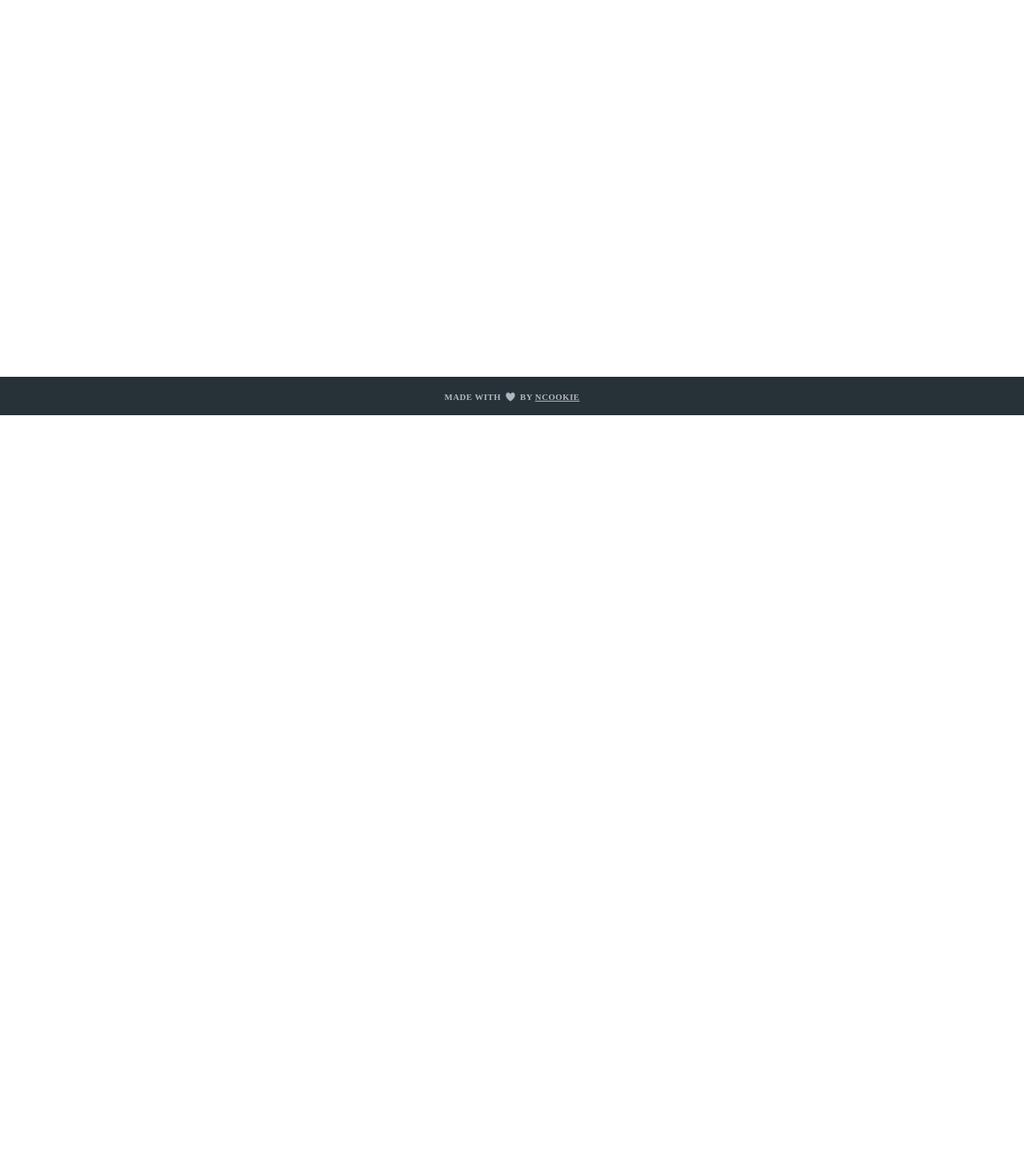
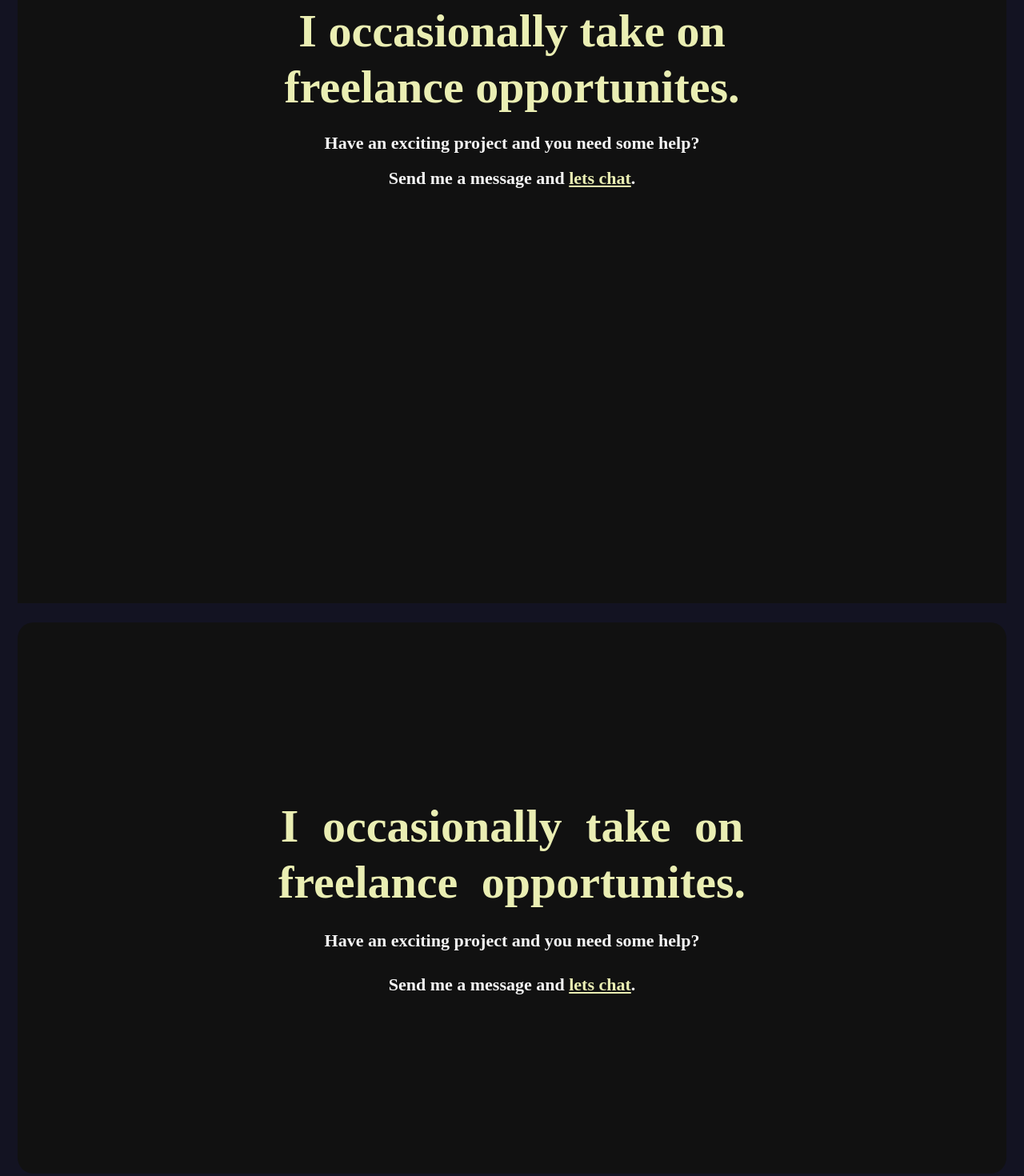
Before and after one commit to garengh4/darksidte, a SvelteKit app: page /projects in a window 1280 px wide. Shown: the part 281-1751 px from the top of the page at 80% size. Before the commit the page ends 800 px from the top, so only its background shows below. Built offline with nearby package versions, Linux system fonts and the light colour scheme.

Commit message:
need to fix em units

```diff
--- a/src/app.css
+++ b/src/app.css
@@ -16,7 +16,7 @@ html, body {
 	width: 100%;
 	height: 100%;
   color: var(--p-text);
-  font-size: large;
+  font-size: 22px;
   font-weight:bold;
-  line-height: 1.5rem;
+  line-height: 1.5em;
 }
--- a/src/lib/Footer.svelte
+++ b/src/lib/Footer.svelte
@@ -3,26 +3,78 @@
 	// Initializations:
 	const githubUser = 'Ncookiez';
 	const githubLink = `https://github.com/${githubUser}`;
+  import { config } from '$lib/config';
+
 
 </script>
 
 <!-- #################################################################################################### -->
 
 <footer>
+  <div class="container">
+    <div class="real-footer">
+      <h1>I occasionally take on</h1>
+      <h1> freelance opportunites.</h1>
+      <p>Have an exciting project and you need some help?</p>
+      <p>Send me a message and <a href="https://www.linkedin.com/in/{config.linkedin}">lets chat</a>.</p>
+
+      <!-- <div class="socials">
+        <h3>My Socials</h3>
+        <span>
+          <a href="https://www.linkedin.com/in/{config.linkedin}" target="__blank"><svg xmlns="http://www.w3.org/2000/svg" width="44" height="44" viewBox="0 0 24 24"><path d="M19 0h-14c-2.761 0-5 2.239-5 5v14c0 2.761 2.239 5 5 5h14c2.762 0 5-2.239 5-5v-14c0-2.761-2.238-5-5-5zm-11 19h-3v-11h3v11zm-1.5-12.268c-.966 0-1.75-.79-1.75-1.764s.784-1.764 1.75-1.764 1.75.79 1.75 1.764-.783 1.764-1.75 1.764zm13.5 12.268h-3v-5.604c0-3.368-4-3.113-4 0v5.604h-3v-11h3v1.765c1.396-2.586 7-2.777 7 2.476v6.759z"/></svg></a>
+          <a href="https://github.com/{config.github}" target="__blank"><svg viewBox="0 0 24 24" xmlns="http://www.w3.org/2000/svg"><path d="M12 0c-6.626 0-12 5.373-12 12 0 5.302 3.438 9.8 8.207 11.387.599.111.793-.261.793-.577v-2.234c-3.338.726-4.033-1.416-4.033-1.416-.546-1.387-1.333-1.756-1.333-1.756-1.089-.745.083-.729.083-.729 1.205.084 1.839 1.237 1.839 1.237 1.07 1.834 2.807 1.304 3.492.997.107-.775.418-1.305.762-1.604-2.665-.305-5.467-1.334-5.467-5.931 0-1.311.469-2.381 1.236-3.221-.124-.303-.535-1.524.117-3.176 0 0 1.008-.322 3.301 1.23.957-.266 1.983-.399 3.003-.404 1.02.005 2.047.138 3.006.404 2.291-1.552 3.297-1.23 3.297-1.23.653 1.653.242 2.874.118 3.176.77.84 1.235 1.911 1.235 3.221 0 4.609-2.807 5.624-5.479 5.921.43.372.823 1.102.823 2.222v3.293c0 .319.192.694.801.576 4.765-1.589 8.199-6.086 8.199-11.386 0-6.627-5.373-12-12-12z"/></svg></a>
+        </span>
+
+      </div> -->
+    </div>
+
+  </div>
+
+
 
 	<!-- Footer Content -->
-	<span>Made with </span>
-	<i id="heart" />
-	<span> by <a href="{githubLink}">Ncookie</a></span>
+  <!-- <div class="noah">
+    <span>Made with </span>
+    <i id="heart" />
+    <span> by <a href="{githubLink}">Ncookie</a></span>
+  </div> -->
+
 
 </footer>
 
 <!-- #################################################################################################### -->
 
 <style>
+  .container {
+    background:#131322;
+    padding: 0.1em 1em;
 
-	footer {
-		position: fixed;
+  }
+  .real-footer {
+    background: #111111;
+    border-radius: 20px;
+    padding: 10em 0;
+    text-align: center;
+  }
+  .real-footer > h1 {
+    font-size: 58px;
+    line-height: 1.2em;
+    color: #eaeeb3;
+    word-spacing: 15px;
+  }
+  .real-footer > p > a {
+    color: #eaeeb3;
+  }
+  .real-footer > p {
+    margin-top:1em;
+    /* padding: 15px; */
+    /* margin-top: 5em; */
+    /* line-height: 0.2em; */
+  }
+
+/* ========================================================= */
+	/* footer > .noah {
+		position:fixed;
 		bottom: 0;
 		justify-content: center;
 		align-items: center;
@@ -38,12 +90,12 @@
 		border-top: 2px solid rgba(34,40,49,0.3);
 	}
 
-	footer span a {
+	footer > .noah span a {
 		color: inherit;
 		transition: color;
 	}
 
-	footer a:hover {
+	footer > .noah a:hover {
 		color: rgba(255, 255, 255, 1);
 	}
 
@@ -64,6 +116,6 @@
 		0% { background-position: left; }
 		50% { background-position: right; }
 		100% { background-position: right; }
-	}
+	} */
 
 </style>
--- /dev/null
+++ b/src/lib/config.ts
@@ -0,0 +1,9 @@
+import type { Config } from '$lib/types';
+
+
+// App Content & Configuration:
+export const config: Config = {
+  github: 'garengh4',
+  linkedin:'garen-goh-74015512a/',
+  twitter: 'ncookie_eth',
+};
--- /dev/null
+++ b/src/lib/types.ts
@@ -0,0 +1,6 @@
+// Config Interface:
+export interface Config {
+  github: string
+  twitter: string
+  linkedin: string
+}
--- a/src/routes/+layout.svelte
+++ b/src/routes/+layout.svelte
@@ -24,7 +24,7 @@
 
 	main {
 		padding: 1em;
-    background:#353764;
+    background:#131322;
        /* max-height: 120vh;
     min-height: 120vh; */
 	}
--- a/src/routes/+page.svelte
+++ b/src/routes/+page.svelte
@@ -48,12 +48,11 @@
     grid-area: a;
     margin-top: 30%;
     margin-left: 25%;
-    font-size: xx-large;
+    font-size: 60px;
     font-family: Arial, Helvetica, sans-serif;
     color: #eaeeb3;
-    line-height: 3rem;
+    line-height: 2em;
     letter-spacing: 0.3px;
-
   }
   #intro {
     grid-area: c;
@@ -63,7 +62,7 @@
   #fullbody > img {
     position: absolute;
     margin: auto;
-    top: 10rem;
+    top: 10em;
     left: 0;
     right: 0;
     bottom: 0;
@@ -84,7 +83,7 @@
       "c b b"
       "c b b";
     /* margin-left: 100px; */
-    gap: 1.5rem;
+    gap: 1.5em;
   }
   /* ===================================================================== */
 
--- a/src/routes/projects/+page.svelte
+++ b/src/routes/projects/+page.svelte
@@ -1,6 +1,7 @@
 <script>
   // Imports:
   import { onMount } from "svelte";
+	import { config } from '$lib/config';
 
   // Initializations & Exports:
   // :3
@@ -17,11 +18,82 @@
 </svelte:head>
 
 <section>
+  <div class="background">
+    <div class="foot">
+      <h1>I occasionally take on freelance opportunites.</h1>
+      <p>Have an exciting project and you need some help?</p>
+      <br />
+      <p>Send me a message and <a href="https://www.linkedin.com/in/{config.linkedin}">lets chat</a>.</p>
 
+      <!-- <div class="socials">
+        <h3>My Socials</h3>
+        <span>
+          <a href="https://www.linkedin.com/in/{config.linkedin}" target="__blank"><svg xmlns="http://www.w3.org/2000/svg" width="44" height="44" viewBox="0 0 24 24"><path d="M19 0h-14c-2.761 0-5 2.239-5 5v14c0 2.761 2.239 5 5 5h14c2.762 0 5-2.239 5-5v-14c0-2.761-2.238-5-5-5zm-11 19h-3v-11h3v11zm-1.5-12.268c-.966 0-1.75-.79-1.75-1.764s.784-1.764 1.75-1.764 1.75.79 1.75 1.764-.783 1.764-1.75 1.764zm13.5 12.268h-3v-5.604c0-3.368-4-3.113-4 0v5.604h-3v-11h3v1.765c1.396-2.586 7-2.777 7 2.476v6.759z"/></svg></a>
+          <a href="https://github.com/{config.github}" target="__blank"><svg viewBox="0 0 24 24" xmlns="http://www.w3.org/2000/svg"><path d="M12 0c-6.626 0-12 5.373-12 12 0 5.302 3.438 9.8 8.207 11.387.599.111.793-.261.793-.577v-2.234c-3.338.726-4.033-1.416-4.033-1.416-.546-1.387-1.333-1.756-1.333-1.756-1.089-.745.083-.729.083-.729 1.205.084 1.839 1.237 1.839 1.237 1.07 1.834 2.807 1.304 3.492.997.107-.775.418-1.305.762-1.604-2.665-.305-5.467-1.334-5.467-5.931 0-1.311.469-2.381 1.236-3.221-.124-.303-.535-1.524.117-3.176 0 0 1.008-.322 3.301 1.23.957-.266 1.983-.399 3.003-.404 1.02.005 2.047.138 3.006.404 2.291-1.552 3.297-1.23 3.297-1.23.653 1.653.242 2.874.118 3.176.77.84 1.235 1.911 1.235 3.221 0 4.609-2.807 5.624-5.479 5.921.43.372.823 1.102.823 2.222v3.293c0 .319.192.694.801.576 4.765-1.589 8.199-6.086 8.199-11.386 0-6.627-5.373-12-12-12z"/></svg></a>
+        </span>
+
+      </div> -->
+
+  </div>
 </section>
 
 <style>
+
   /* ================================================================ */
 
+  .socials {
+		display: flex;
+		flex-direction: column;
+		align-items: center;
+		gap: .8em;
+    /* background: darkorange; */
+    /* width: 100px; */
+    margin-top: 2em;
+	}
 
+	.socials > span {
+		display: flex;
+		gap: 1em;
+	}
+
+	.socials a {
+		display: inherit;
+		align-items: center;
+		height: 2em;
+		width: 2em;
+		fill: var(--mutedFontColor);
+	}
+
+	.socials a:hover {
+		fill: var(--fontColor);
+	}
+
+
+  /* ================================================================ */
+  .foot a {
+    color: #eaeeb3;
+  }
+  .foot > h1 {
+    font-size: 58px;
+    line-height: 1.2em;
+    margin-bottom: 25px;
+    color: #eaeeb3;
+  }
+  .foot {
+    /* background-color: darkred; */
+    position: absolute;
+    left: 50%;
+    top: 50%;
+    -webkit-transform: translate(-50%, -50%);
+    transform: translate(-50%, -50%);
+    text-align: center;
+    line-height: 1em;
+  }
+  /* ================================================================ */
+
+  .background {
+    background: #111111;
+    max-height: 120vh;
+    min-height: 120vh;
+  }
 </style>
```
Also changed, not shown: src/routes/about/+page.svelte (+8 -7 lines), src/routes/contact/+page.svelte (added, +27 -0 lines), static/images/valorant_ascent.jpg.
